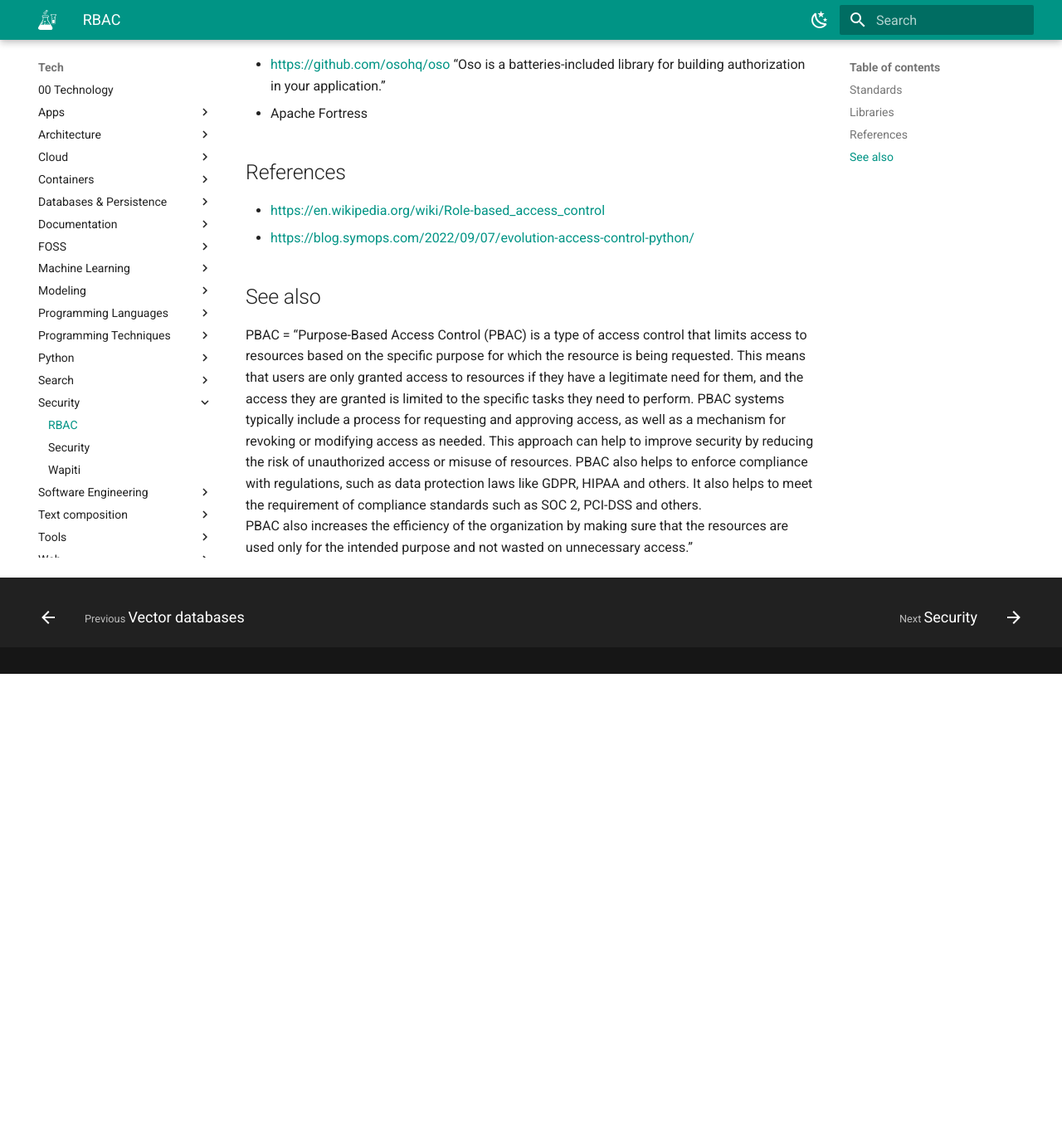
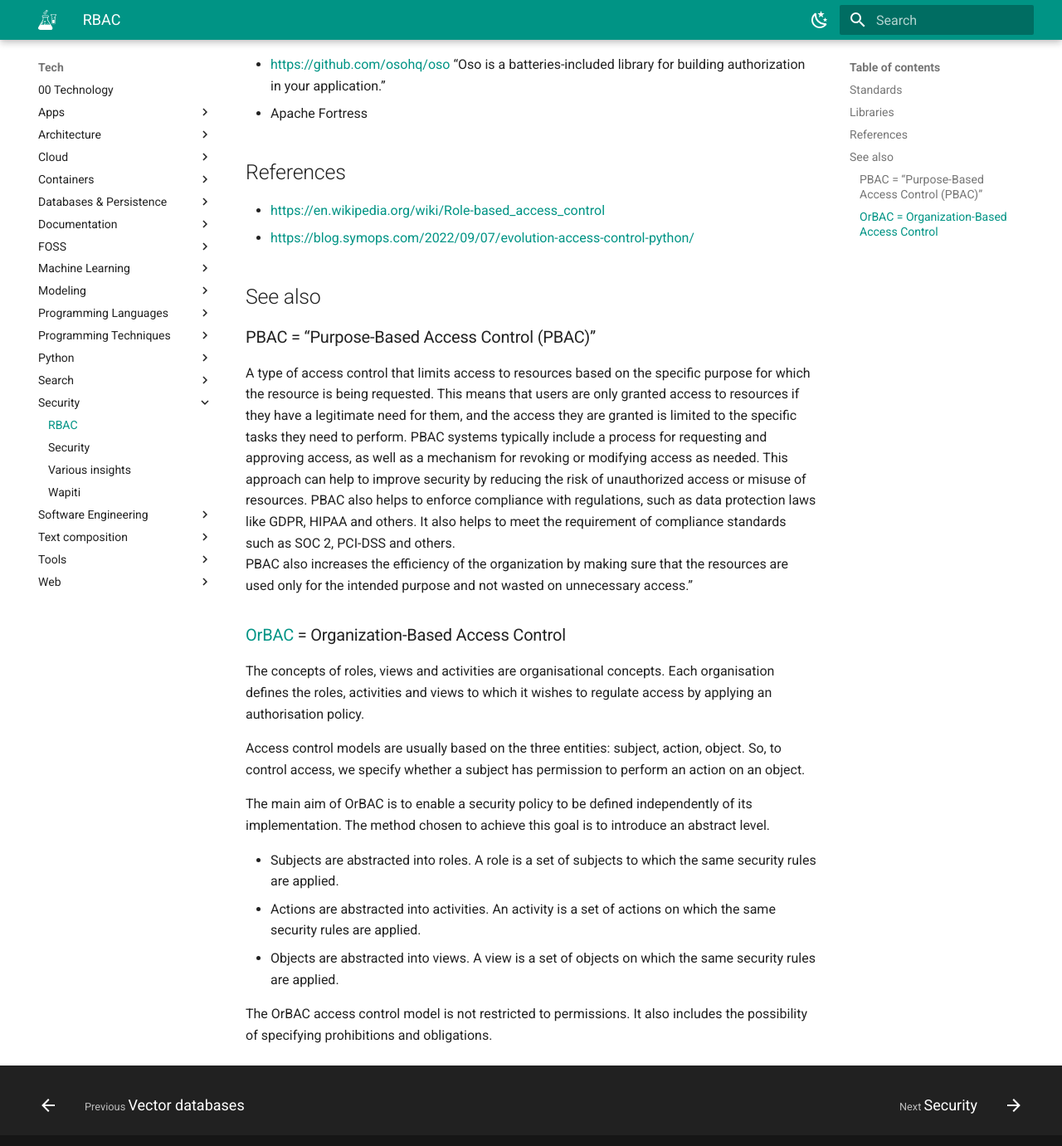
Before and after one commit to abilian/lab.abilian.com, an MkDocs documentation site: the page built from docs/Tech/Security/RBAC.md, in a window 1280 px wide and 1400 px high, scrolled down 743 px. Shown: the top 1381 px of the window at 83% size. Built offline with MkDocs 1.6.1 and Material for MkDocs 9.7.7, drawn with Linux system fonts in a browser that asks for light colours; comment, search, counter and statistics services are not loaded; before the commit the page ends 1555 px from its top, so only the background shows below that.

Commit message:
update content

```diff
--- a/docs/Tech/Security/RBAC.md
+++ b/docs/Tech/Security/RBAC.md
@@ -5,17 +5,37 @@ For example, a user in the role of "manager" may be granted access to certain re
 RBAC is widely used in enterprise organizations, especially in large scale systems, because it allows organizations to manage access to resources in a more structured and efficient way, and also it allows to separate the roles of the users from the individual identities.
 
 ## Standards
+
 -  NIST: https://csrc.nist.gov/projects/role-based-access-control
 -  ANSI INCITS 359
 
 ## Libraries
+
 - https://github.com/osohq/oso "Oso is a batteries-included library for building authorization in your application."
 - Apache Fortress
 
 ## References
+
 - https://en.wikipedia.org/wiki/Role-based_access_control
 - https://blog.symops.com/2022/09/07/evolution-access-control-python/
 
 ## See also
-PBAC = "Purpose-Based Access Control (PBAC) is a type of access control that limits access to resources based on the specific purpose for which the resource is being requested. This means that users are only granted access to resources if they have a legitimate need for them, and the access they are granted is limited to the specific tasks they need to perform. PBAC systems typically include a process for requesting and approving access, as well as a mechanism for revoking or modifying access as needed. This approach can help to improve security by reducing the risk of unauthorized access or misuse of resources. PBAC also helps to enforce compliance with regulations, such as data protection laws like GDPR, HIPAA and others. It also helps to meet the requirement of compliance standards such as SOC 2, PCI-DSS and others.
+
+### PBAC = "Purpose-Based Access Control (PBAC)"
+
+A type of access control that limits access to resources based on the specific purpose for which the resource is being requested. This means that users are only granted access to resources if they have a legitimate need for them, and the access they are granted is limited to the specific tasks they need to perform. PBAC systems typically include a process for requesting and approving access, as well as a mechanism for revoking or modifying access as needed. This approach can help to improve security by reducing the risk of unauthorized access or misuse of resources. PBAC also helps to enforce compliance with regulations, such as data protection laws like GDPR, HIPAA and others. It also helps to meet the requirement of compliance standards such as SOC 2, PCI-DSS and others.
 PBAC also increases the efficiency of the organization by making sure that the resources are used only for the intended purpose and not wasted on unnecessary access."
+
+### [OrBAC](https://fr.wikipedia.org/wiki/Contr%C3%B4le_d%27acc%C3%A8s_bas%C3%A9_sur_l%27organisation) = Organization-Based Access Control
+
+The concepts of roles, views and activities are organisational concepts. Each organisation defines the roles, activities and views to which it wishes to regulate access by applying an authorisation policy.
+
+Access control models are usually based on the three entities: subject, action, object. So, to control access, we specify whether a subject has permission to perform an action on an object.
+
+The main aim of OrBAC is to enable a security policy to be defined independently of its implementation. The method chosen to achieve this goal is to introduce an abstract level.
+
+- Subjects are abstracted into roles. A role is a set of subjects to which the same security rules are applied.
+- Actions are abstracted into activities. An activity is a set of actions on which the same security rules are applied.
+- Objects are abstracted into views. A view is a set of objects on which the same security rules are applied.
+
+The OrBAC access control model is not restricted to permissions. It also includes the possibility of specifying prohibitions and obligations.
```
Also changed, not shown: docs/Tech/Security/Security.md (+1 -2 lines), docs/Tech/Security/Various insights.md (added, +33 -0 lines).
